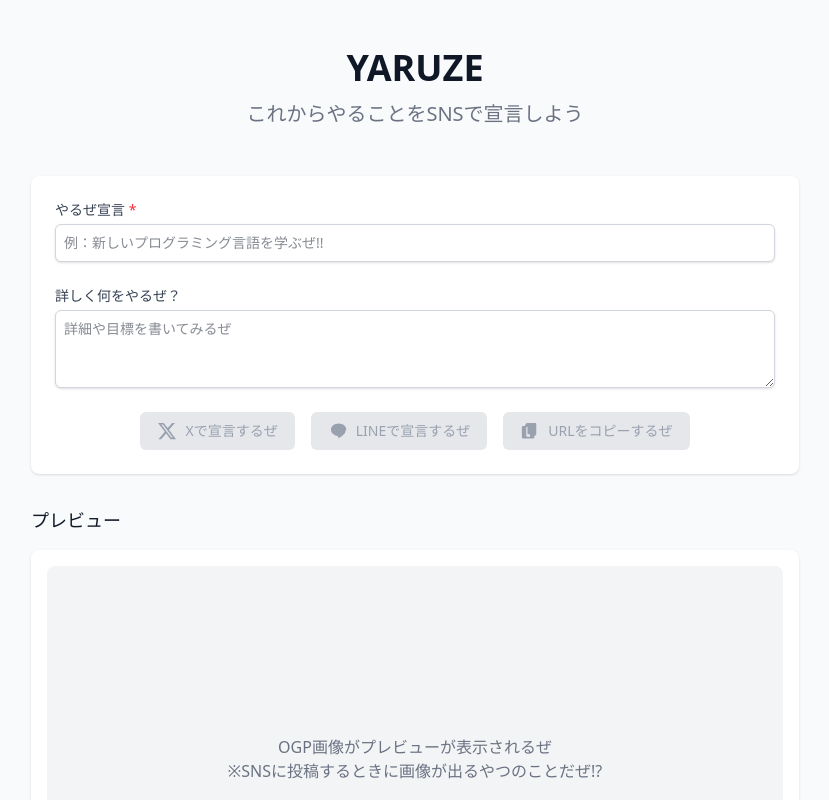
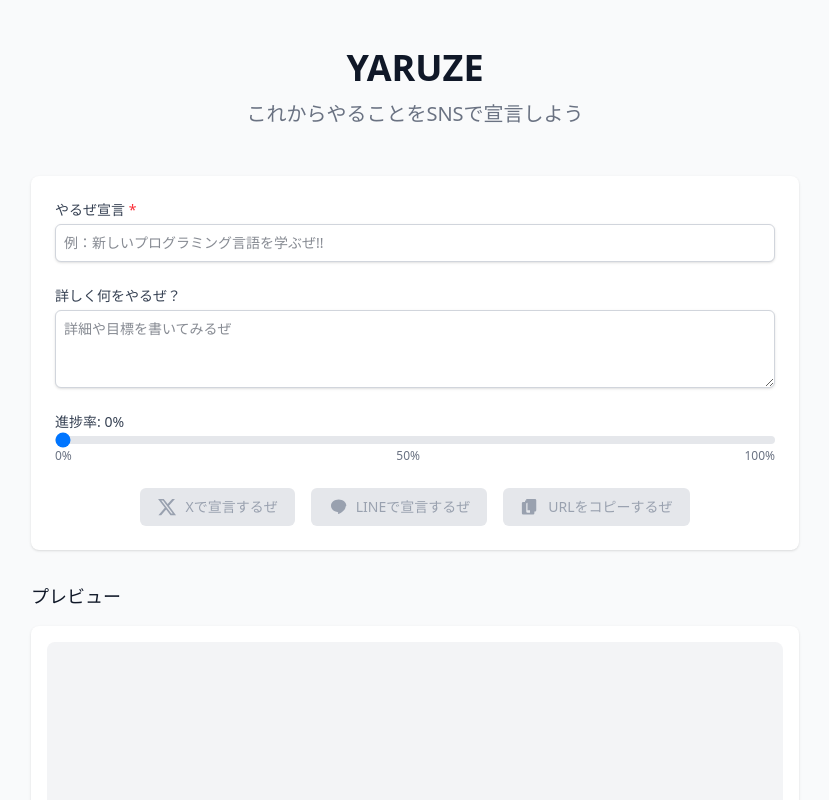
Before and after one commit to tkg-geek/YARUZE, a Next.js app: page / in a window 1280 px wide. Shown: the top 800 px of the page, without its empty margins (225-1054 px from the left). Built offline with nearby package versions, Linux system fonts and the light colour scheme.

Commit message:
進捗率

```diff
--- a/src/app/api/og/route.tsx
+++ b/src/app/api/og/route.tsx
@@ -7,9 +7,10 @@ export async function GET(request: NextRequest) {
   try {
     const { searchParams } = new URL(request.url);
 
-    // タイトルとオプションの説明文を取得
+    // タイトルとオプションの説明文、進捗率を取得
     const title = searchParams.get('title') || 'これからやること宣言';
     const description = searchParams.get('description') || '';
+    const progress = searchParams.get('progress') || '';
 
     // 現在の日付を取得
     const date = new Date().toLocaleDateString('ja-JP', {
@@ -106,11 +107,12 @@ export async function GET(request: NextRequest) {
               padding: '40px',
               boxShadow: '0 4px 20px rgba(0, 0, 0, 0.2)',
               zIndex: 1,
+              position: 'relative',
             }}
           >
             <div
               style={{
-                fontSize: '64px',
+                fontSize: '48px',
                 fontWeight: 'bold',
                 color: '#333',
                 textAlign: 'center',
@@ -124,14 +126,34 @@ export async function GET(request: NextRequest) {
             {description && (
               <div
                 style={{
-                  fontSize: '32px',
+                  fontSize: '24px',
                   color: '#666',
                   textAlign: 'center',
                   wordBreak: 'break-word',
                   width: '100%',
+                  marginBottom: progress ? '40px' : '0',
                 }}
               >
                 {description}
+              </div>
+            )}
+            {progress && (
+              <div
+                style={{
+                  position: 'absolute',
+                  bottom: '20px',
+                  fontSize: '32px',
+                  fontWeight: 'bold',
+                  color: '#E53935',
+                  textAlign: 'center',
+                  padding: '8px 20px',
+                  borderRadius: '8px',
+                  backgroundColor: 'rgba(255, 240, 230, 0.8)',
+                  border: '2px solid #E53935',
+                  boxShadow: '0 2px 4px rgba(0, 0, 0, 0.1)',
+                }}
+              >
+                {'進捗率: ' + progress}
               </div>
             )}
           </div>
--- a/src/app/page.tsx
+++ b/src/app/page.tsx
@@ -8,14 +8,23 @@ import { debounce } from 'lodash';
 export default function Home() {
   const [title, setTitle] = useState('');
   const [description, setDescription] = useState('');
+  const [progress, setProgress] = useState('0%');
+  const [progressValue, setProgressValue] = useState(0);
   const [ogImageUrl, setOgImageUrl] = useState('');
   const [twitterShareUrl, setTwitterShareUrl] = useState('');
   const [lineShareUrl, setLineShareUrl] = useState('');
   const [isPreviewLoading, setIsPreviewLoading] = useState(false);
 
+  // 進捗率の値が変更されたときの処理
+  const handleProgressChange = (e: React.ChangeEvent<HTMLInputElement>) => {
+    const value = parseInt(e.target.value);
+    setProgressValue(value);
+    setProgress(`${value}%`);
+  };
+
   // デバウンスされたOGP画像URL生成関数
   const generateOgImageUrl = useCallback(
-    debounce((currentTitle: string, currentDescription: string) => {
+    debounce((currentTitle: string, currentDescription: string, currentProgress: string) => {
       if (!currentTitle) {
         setOgImageUrl('');
         setTwitterShareUrl('');
@@ -27,6 +36,9 @@ export default function Home() {
       params.append('title', currentTitle);
       if (currentDescription) {
         params.append('description', currentDescription);
+      }
+      if (currentProgress) {
+        params.append('progress', currentProgress);
       }
 
       // 絶対URLを生成（開発環境とプロダクション環境で異なる）
@@ -59,6 +71,9 @@ export default function Home() {
       if (currentDescription) {
         shareUrlParams.append('description', currentDescription);
       }
+      if (currentProgress) {
+        shareUrlParams.append('progress', currentProgress);
+      }
       const fullShareUrl = `${window.location.origin}/share?${shareUrlParams.toString()}`;
       const encodedShareUrl = encodeURIComponent(fullShareUrl);
 
@@ -72,15 +87,15 @@ export default function Home() {
     [setOgImageUrl, setTwitterShareUrl, setLineShareUrl, setIsPreviewLoading] // 依存関係を明示的に指定
   );
 
-  // タイトルまたは説明が変更されたときにデバウンスされた関数を呼び出す
+  // タイトル、説明、進捗率が変更されたときにデバウンスされた関数を呼び出す
   useEffect(() => {
-    generateOgImageUrl(title, description);
+    generateOgImageUrl(title, description, progress);
 
     // コンポーネントのアンマウント時にデバウンス関数をキャンセル
     return () => {
       generateOgImageUrl.cancel();
     };
-  }, [title, description, generateOgImageUrl]);
+  }, [title, description, progress, generateOgImageUrl]);
 
   return (
     <div className="min-h-screen bg-gray-50 py-12 px-4 sm:px-6 lg:px-8">
@@ -131,6 +146,30 @@ export default function Home() {
                     value={description}
                     onChange={(e) => setDescription(e.target.value)}
                   />
+                </div>
+              </div>
+
+              <div>
+                <label htmlFor="progress" className="block text-sm font-medium text-gray-700">
+                  進捗率: {progress}
+                </label>
+                <div className="mt-1 flex items-center">
+                  <input
+                    type="range"
+                    name="progress"
+                    id="progress"
+                    min="0"
+                    max="100"
+                    step="1"
+                    value={progressValue}
+                    onChange={handleProgressChange}
+                    className="w-full h-2 bg-gray-200 rounded-lg appearance-none cursor-pointer"
+                  />
+                </div>
+                <div className="mt-1 flex justify-between text-xs text-gray-500">
+                  <span>0%</span>
+                  <span>50%</span>
+                  <span>100%</span>
                 </div>
               </div>
 
@@ -191,6 +230,9 @@ export default function Home() {
                     if (description) {
                       shareUrlParams.append('description', description);
                     }
+                    if (progress) {
+                      shareUrlParams.append('progress', progress);
+                    }
                     const fullShareUrl = `${window.location.origin}/share?${shareUrlParams.toString()}`;
 
                     navigator.clipboard.writeText(fullShareUrl)
--- a/src/app/share/page.tsx
+++ b/src/app/share/page.tsx
@@ -8,16 +8,20 @@ export async function generateMetadata(props: {
   params: Promise<{ [key: string]: string }>;
   searchParams: Promise<{ [key: string]: string | string[] | undefined }>;
 }): Promise<Metadata> {
-  // URLパラメータからタイトルと説明文を取得
+  // URLパラメータからタイトルと説明文、進捗率を取得
   const searchParams = await props.searchParams;
   const title = typeof searchParams.title === 'string' ? searchParams.title : 'YARUZE';
   const description = typeof searchParams.description === 'string' ? searchParams.description : '';
+  const progress = typeof searchParams.progress === 'string' ? searchParams.progress : '';
 
   // OGP画像のURLを生成
   const params = new URLSearchParams();
   params.append('title', title);
   if (description) {
     params.append('description', description);
+  }
+  if (progress) {
+    params.append('progress', progress);
   }
 
   return {
@@ -49,10 +53,11 @@ export default async function SharePage(props: {
   params: Promise<{ [key: string]: string }>;
   searchParams: Promise<{ [key: string]: string | string[] | undefined }>;
 }) {
-  // URLパラメータからタイトルと説明文を取得
+  // URLパラメータからタイトルと説明文、進捗率を取得
   const searchParams = await props.searchParams;
   const title = typeof searchParams.title === 'string' ? searchParams.title : '';
   const description = typeof searchParams.description === 'string' ? searchParams.description : '';
+  const progress = typeof searchParams.progress === 'string' ? searchParams.progress : '';
 
   // タイトルがない場合はトップページにリダイレクト
   if (!title) {
@@ -64,6 +69,9 @@ export default async function SharePage(props: {
   params.append('title', title);
   if (description) {
     params.append('description', description);
+  }
+  if (progress) {
+    params.append('progress', progress);
   }
 
   const ogImageUrl = `/api/og?${params.toString()}`;
@@ -85,7 +93,10 @@ export default async function SharePage(props: {
         <div className="bg-white shadow overflow-hidden rounded-lg p-6">
           <h2 className="text-2xl font-bold text-gray-900 mb-4">{title}</h2>
           {description && (
-            <p className="text-gray-700 mb-6">{description}</p>
+            <p className="text-gray-700 mb-4">{description}</p>
+          )}
+          {progress && (
+            <p className="text-gray-700 font-semibold mb-6">進捗率: {progress}</p>
           )}
 
           <div className="relative aspect-[1200/630] w-full overflow-hidden rounded-lg bg-gray-100 mb-6">
```
Also changed, not shown: test-og.png (added), test.png (added).
